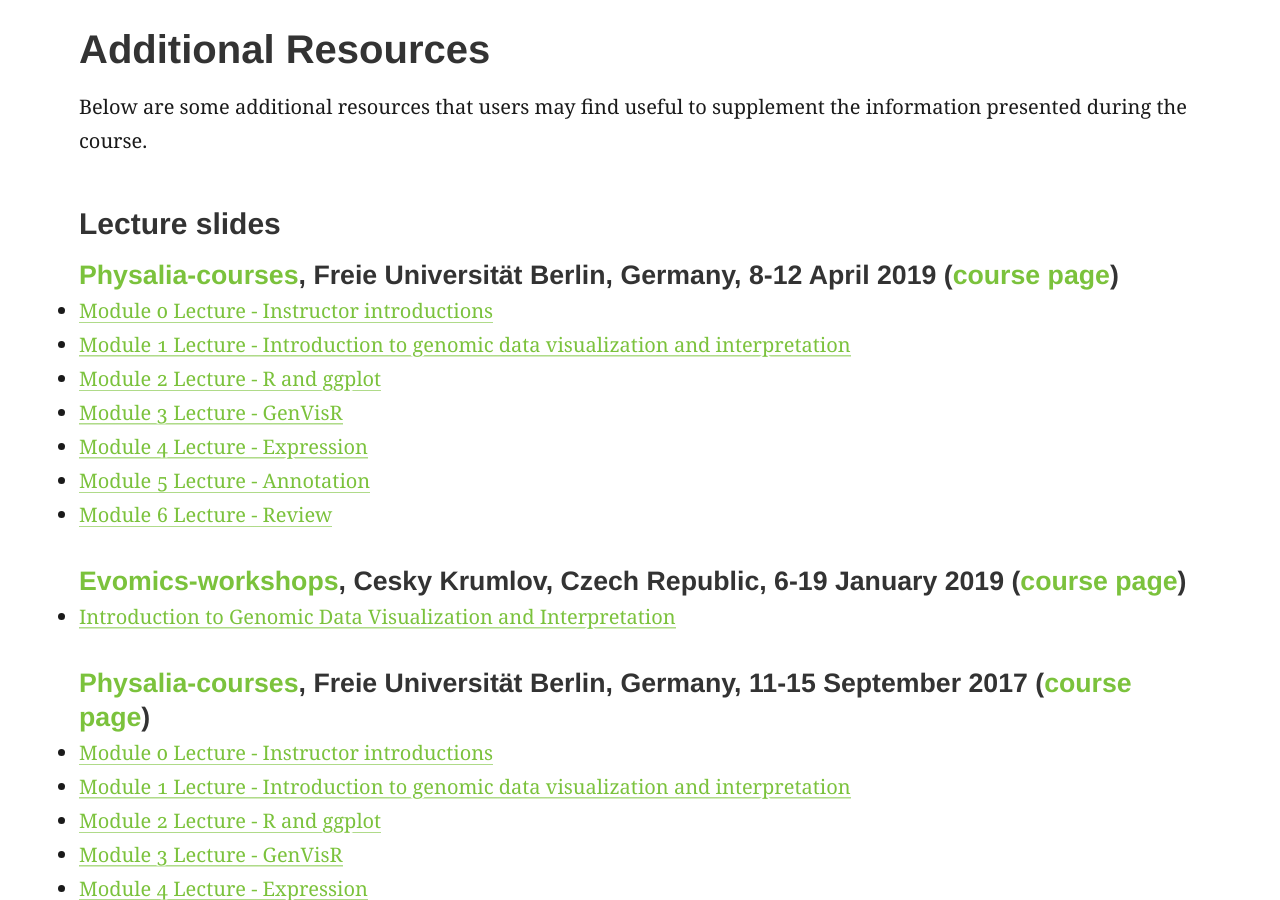
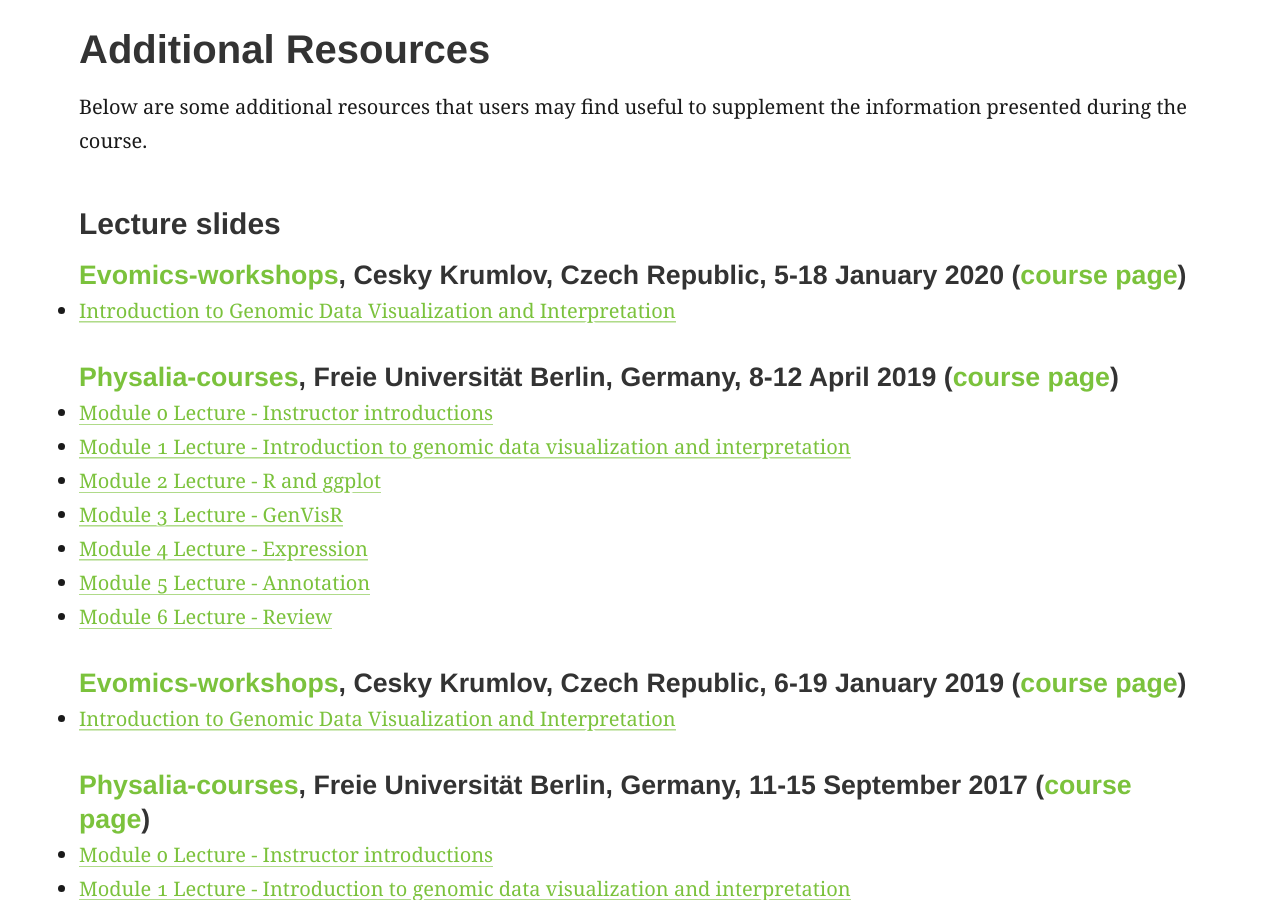
Before and after one commit to griffithlab/genviz.org, a Jekyll site: the page built from resources.md, in a window 1280 px wide and 900 px high, scrolled down 440 px. Built offline with Jekyll 4.4.1, drawn with Linux system fonts in a browser that asks for light colours.

Commit message:
add new lectures

```diff
--- a/resources.md
+++ b/resources.md
@@ -11,6 +11,9 @@ layout: "home"
 Below are some additional resources that users may find useful to supplement the information presented during the course.
 
 ### Lecture slides
+
+#### [Evomics-workshops](http://evomics.org/), Cesky Krumlov, Czech Republic, 5-18 January 2020 ([course page](http://evomics.org/2020-workshop-on-genomics-cesky-krumlov-czech-republic/))
+* [Introduction to Genomic Data Visualization and Interpretation](https://github.com/griffithlab/gen-viz-lectures/raw/master/WorkshopOnGenomics2020_Lecture.pdf)
 
 #### [Physalia-courses](https://www.physalia-courses.org/), Freie Universität Berlin, Germany, 8-12 April 2019 ([course page](https://www.physalia-courses.org/courses-workshops/course14/))
 * [Module 0 Lecture - Instructor introductions](https://github.com/griffithlab/gen-viz-lectures/raw/master/GenViz_Module0_Introductions.pdf)
```
